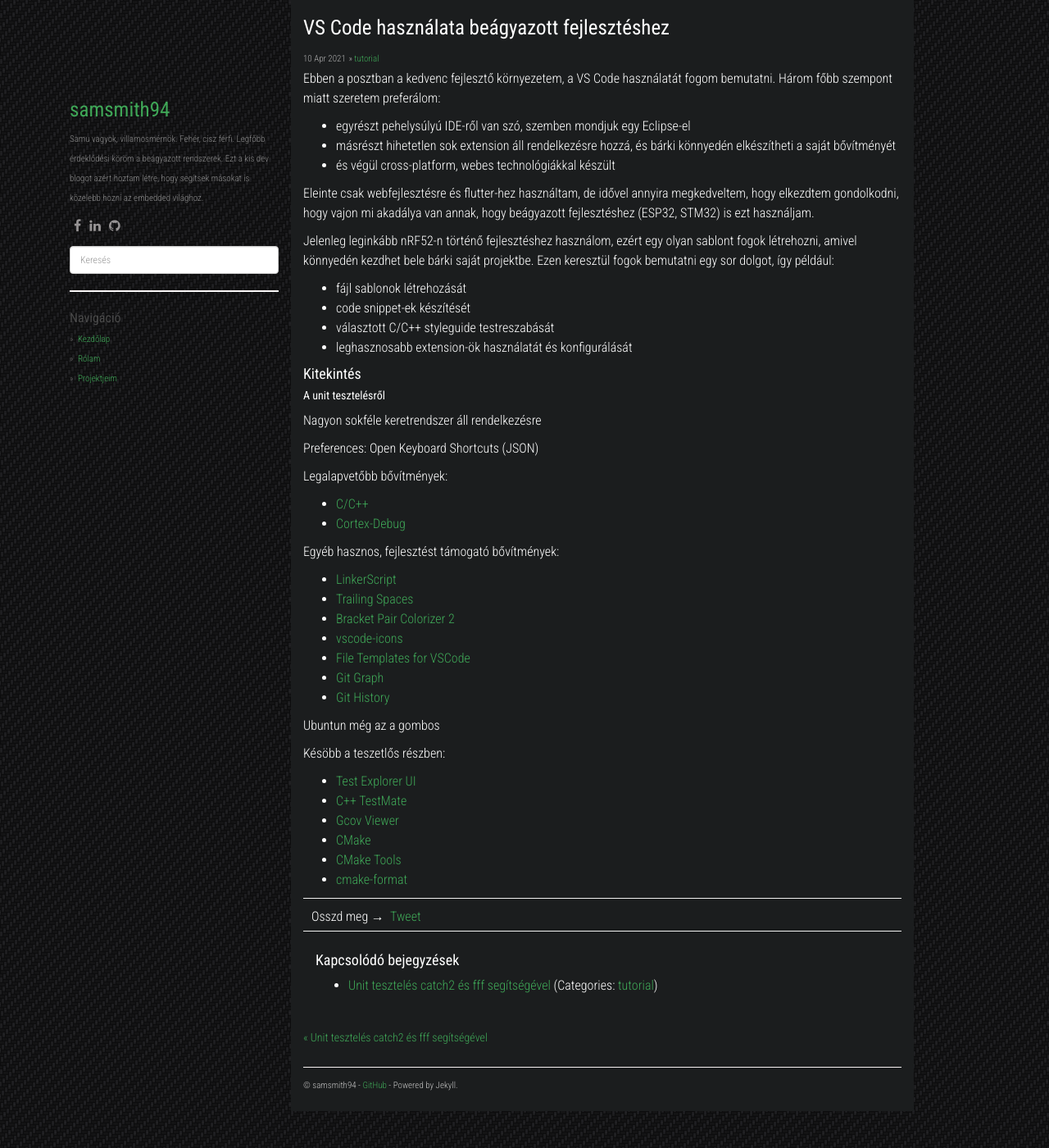
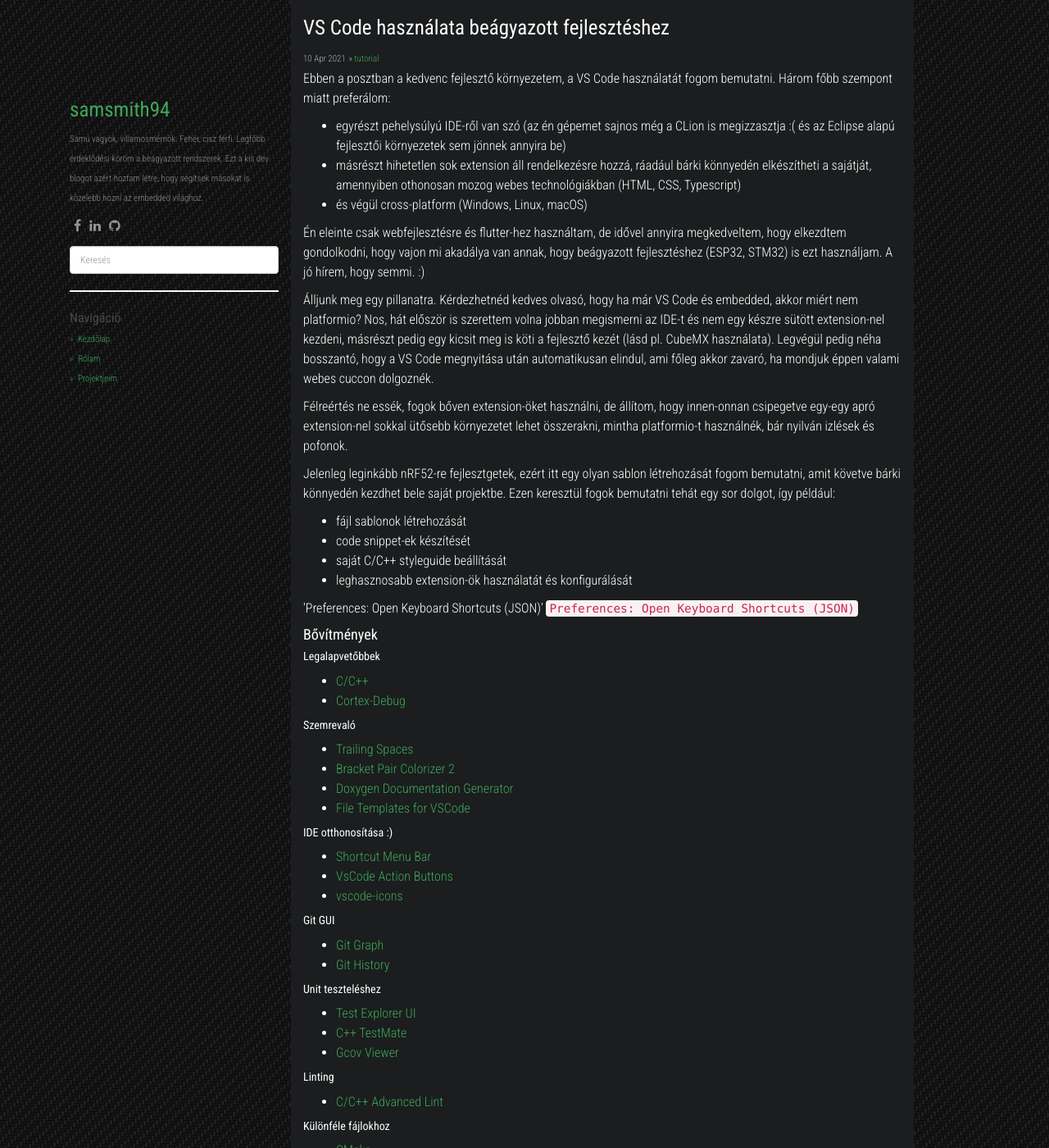
Before and after one commit to samsmith94/samsmith94.github.io, a Jekyll site: the page built from _posts/2021-03-30-vs-code.md, in a window 1280 px wide and 1400 px high. Shown: the whole window at 82% size. Built offline with Jekyll 4.4.1, drawn with Linux system fonts in a browser that asks for light colours; nearby versions of some CDN libraries; comment, search, counter and statistics services are not loaded.

Commit message:
add extensions

```diff
--- a/_posts/2021-03-30-vs-code.md
+++ b/_posts/2021-03-30-vs-code.md
@@ -6,48 +6,62 @@
 ---
 
 Ebben a posztban a kedvenc fejlesztő környezetem, a VS Code használatát fogom bemutatni.
-Három főbb szempont miatt szeretem preferálom:
-- egyrészt pehelysúlyú IDE-ről van szó, szemben mondjuk egy Eclipse-el
-- másrészt hihetetlen sok extension áll rendelkezésre hozzá, és bárki könnyedén elkészítheti a saját bővítményét
-- és végül cross-platform, webes technológiákkal készült
+Három főbb szempont miatt preferálom:
+- egyrészt pehelysúlyú IDE-ről van szó (az én gépemet sajnos még a CLion is megizzasztja :( és az Eclipse alapú fejlesztői környezetek sem jönnek annyira be)
+- másrészt hihetetlen sok extension áll rendelkezésre hozzá, ráadául bárki könnyedén elkészítheti a sajátját, amennyiben othonosan mozog webes technológiákban (HTML, CSS, Typescript)
+- és végül cross-platform (Windows, Linux, macOS)
 
-Eleinte csak webfejlesztésre és flutter-hez használtam, de idővel annyira megkedveltem, hogy elkezdtem gondolkodni, hogy vajon mi akadálya van annak, hogy beágyazott fejlesztéshez (ESP32, STM32) is ezt használjam.
+Én eleinte csak webfejlesztésre és flutter-hez használtam, de idővel annyira megkedveltem, hogy elkezdtem gondolkodni, hogy vajon mi akadálya van annak, hogy beágyazott fejlesztéshez (ESP32, STM32) is ezt használjam. A jó hírem, hogy semmi. :)
 
-Jelenleg leginkább nRF52-n történő fejlesztéshez használom, ezért egy olyan sablont fogok létrehozni, amivel könnyedén kezdhet bele bárki saját projektbe.
-Ezen keresztül fogok bemutatni egy sor dolgot, így például:
+Álljunk meg egy pillanatra. Kérdezhetnéd kedves olvasó, hogy ha már VS Code és embedded, akkor miért nem platformio? Nos, hát először is szerettem volna jobban megismerni az IDE-t és nem egy készre sütött extension-nel kezdeni, másrészt pedig egy kicsit meg is köti a fejlesztő kezét (lásd pl. CubeMX használata). Legvégül pedig néha bosszantó, hogy a VS Code megnyitása után automatikusan elindul, ami főleg akkor zavaró, ha mondjuk éppen valami webes cuccon dolgoznék.
+
+Félreértés ne essék, fogok bőven extension-öket használni, de állítom, hogy innen-onnan csipegetve egy-egy apró extension-nel sokkal ütősebb környezetet lehet összerakni, mintha platformio-t használnék, bár nyilván izlések és pofonok.
+
+Jelenleg leginkább nRF52-re fejlesztgetek, ezért itt egy olyan sablon létrehozását fogom bemutatni, amit követve bárki könnyedén kezdhet bele saját projektbe.
+Ezen keresztül fogok bemutatni tehát egy sor dolgot, így például:
 - fájl sablonok létrehozását
 - code snippet-ek készítését
-- választott C/C++ styleguide testreszabását
+- saját C/C++ styleguide beállítását
 - leghasznosabb extension-ök használatát és konfigurálását
 
-#### Kitekintés
-
-##### A unit tesztelésről
-
-Nagyon sokféle keretrendszer áll rendelkezésre
-
-Preferences: Open Keyboard Shortcuts (JSON)
 
 
-Legalapvetőbb bővítmények:
+
+
+'Preferences: Open Keyboard Shortcuts (JSON)'
+`Preferences: Open Keyboard Shortcuts (JSON)`
+
+
+#### Bővítmények
+##### Legalapvetőbbek
 - [C/C++](https://marketplace.visualstudio.com/items?itemName=ms-vscode.cpptools)
 - [Cortex-Debug](https://marketplace.visualstudio.com/items?itemName=marus25.cortex-debug)
 
-Egyéb hasznos, fejlesztést támogató bővítmények:
-- [LinkerScript](https://marketplace.visualstudio.com/items?itemName=ZixuanWang.linkerscript)
+##### Szemrevaló
 - [Trailing Spaces](https://marketplace.visualstudio.com/items?itemName=shardulm94.trailing-spaces)
 - [Bracket Pair Colorizer 2](https://marketplace.visualstudio.com/items?itemName=CoenraadS.bracket-pair-colorizer-2)
+- [Doxygen Documentation Generator](https://marketplace.visualstudio.com/items?itemName=cschlosser.doxdocgen)
+- [File Templates for VSCode](https://marketplace.visualstudio.com/items?itemName=bam.vscode-file-templates)
+
+##### IDE otthonosítása :)
+- [Shortcut Menu Bar](https://marketplace.visualstudio.com/items?itemName=jerrygoyal.shortcut-menu-bar)
+- [VsCode Action Buttons](https://marketplace.visualstudio.com/items?itemName=seunlanlege.action-buttons)
 - [vscode-icons](https://marketplace.visualstudio.com/items?itemName=vscode-icons-team.vscode-icons)
-- [File Templates for VSCode](https://marketplace.visualstudio.com/items?itemName=bam.vscode-file-templates)
+
+##### Git GUI
 - [Git Graph](https://marketplace.visualstudio.com/items?itemName=mhutchie.git-graph)
 - [Git History](https://marketplace.visualstudio.com/items?itemName=donjayamanne.githistory)
 
-Ubuntun még az a gombos
-
-Késöbb a teszetlős részben:
+##### Unit teszteléshez
 - [Test Explorer UI](https://marketplace.visualstudio.com/items?itemName=hbenl.vscode-test-explorer)
 - [C++ TestMate](https://marketplace.visualstudio.com/items?itemName=matepek.vscode-catch2-test-adapter)
 - [Gcov Viewer](https://marketplace.visualstudio.com/items?itemName=JacquesLucke.gcov-viewer)
+
+##### Linting
+- [C/C++ Advanced Lint](https://marketplace.visualstudio.com/items?itemName=jbenden.c-cpp-flylint)
+
+##### Különféle fájlokhoz
 - [CMake](https://marketplace.visualstudio.com/items?itemName=twxs.cmake)
 - [CMake Tools](https://marketplace.visualstudio.com/items?itemName=ms-vscode.cmake-tools)
 - [cmake-format](https://marketplace.visualstudio.com/items?itemName=cheshirekow.cmake-format)
+- [LinkerScript](https://marketplace.visualstudio.com/items?itemName=ZixuanWang.linkerscript)
```
